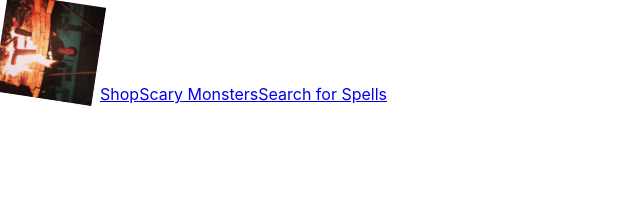
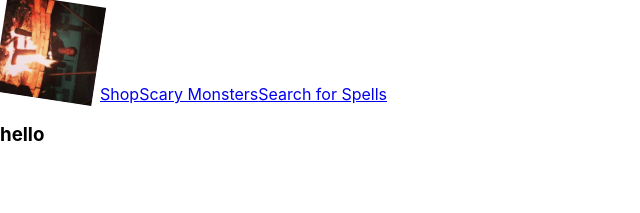
Before and after one commit to Deniz-Code/dnd-using-dndapi, a React (Create React App) app: page /monster in a window 1280 px wide. Shown: the top 213 px of the page, without its empty margins (0-640 px from the left). Built offline with nearby package versions, Linux system fonts and the light colour scheme.

Commit message:
mount and add monsterDetails

```diff
--- a/src/App.js
+++ b/src/App.js
@@ -3,6 +3,7 @@ import { Route, Routes } from "react-router-dom"
 import NavBar from "./components/NavBar/NavBar"
 import Shop from "./pages/Shop/Shop"
 import MonsterList from "./pages/MonsterList/MonsterList"
+import MonsterDetails from "./pages/MonsterDetails/MonsterDetails"
 
 function App() {
   return (
@@ -11,6 +12,7 @@ function App() {
       <Routes>
         <Route path="shop" element={<Shop />} />
         <Route path="monster-list" element={<MonsterList />} />
+        <Route path="/monster" element={<MonsterDetails/>} />
       </Routes>
     </>
   )
--- /dev/null
+++ b/src/pages/MonsterDetails/MonsterDetails.jsx
@@ -0,0 +1,19 @@
+import { useState, useEffect } from "react"
+
+const MonsterDetails = () => {
+  const [monsterDetails, setMonsterDetails] = useState({})
+
+  useEffect(()=>{
+
+
+  },[])
+
+
+  return (
+    <>
+      <h3>hello</h3>
+    </>
+  )
+}
+
+export default MonsterDetails
--- a/src/services/api-calls.js
+++ b/src/services/api-calls.js
@@ -4,3 +4,8 @@ export async function getMonsterList() {
   const res = await fetch(`${baseUrl}/api/monsters`)
   return res.json()
 }
+
+export async function getDetails(apiUrl){
+  const res=await fetch(`${baseUrl}${apiUrl}`)
+  return res.json()
+}
```
